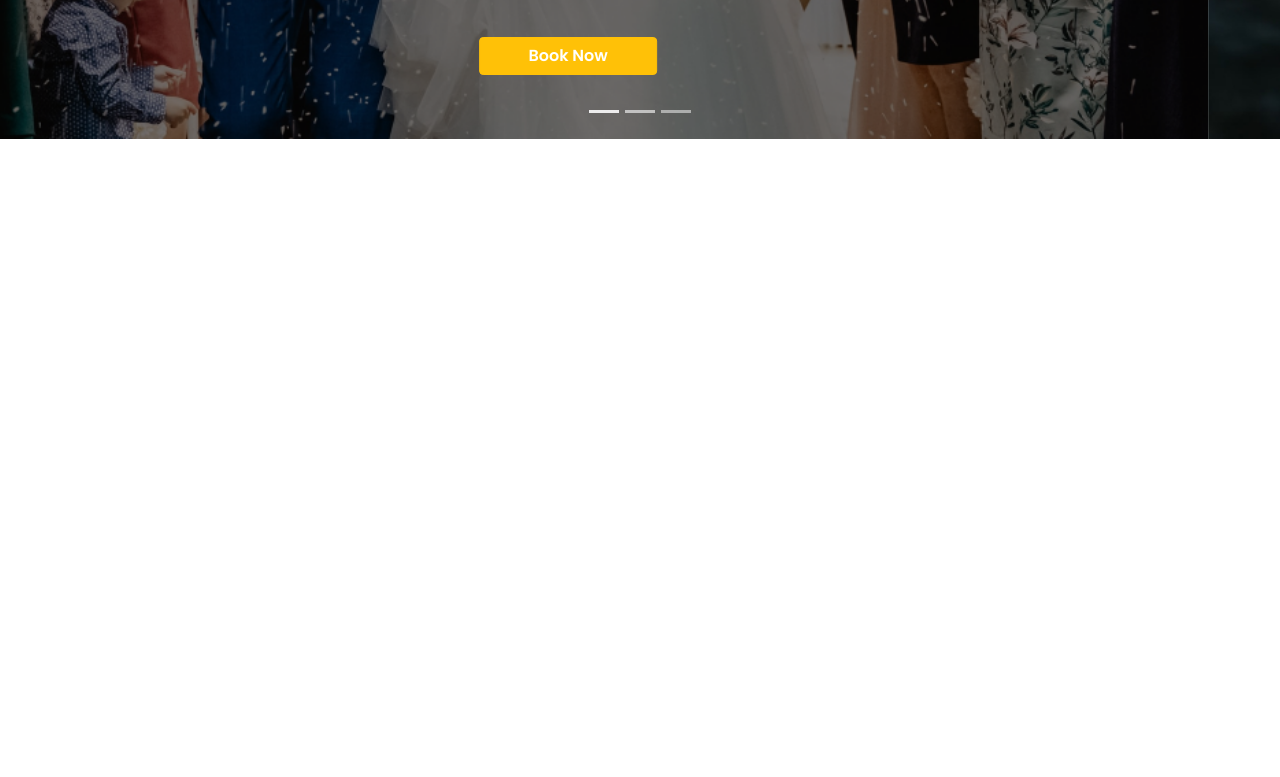
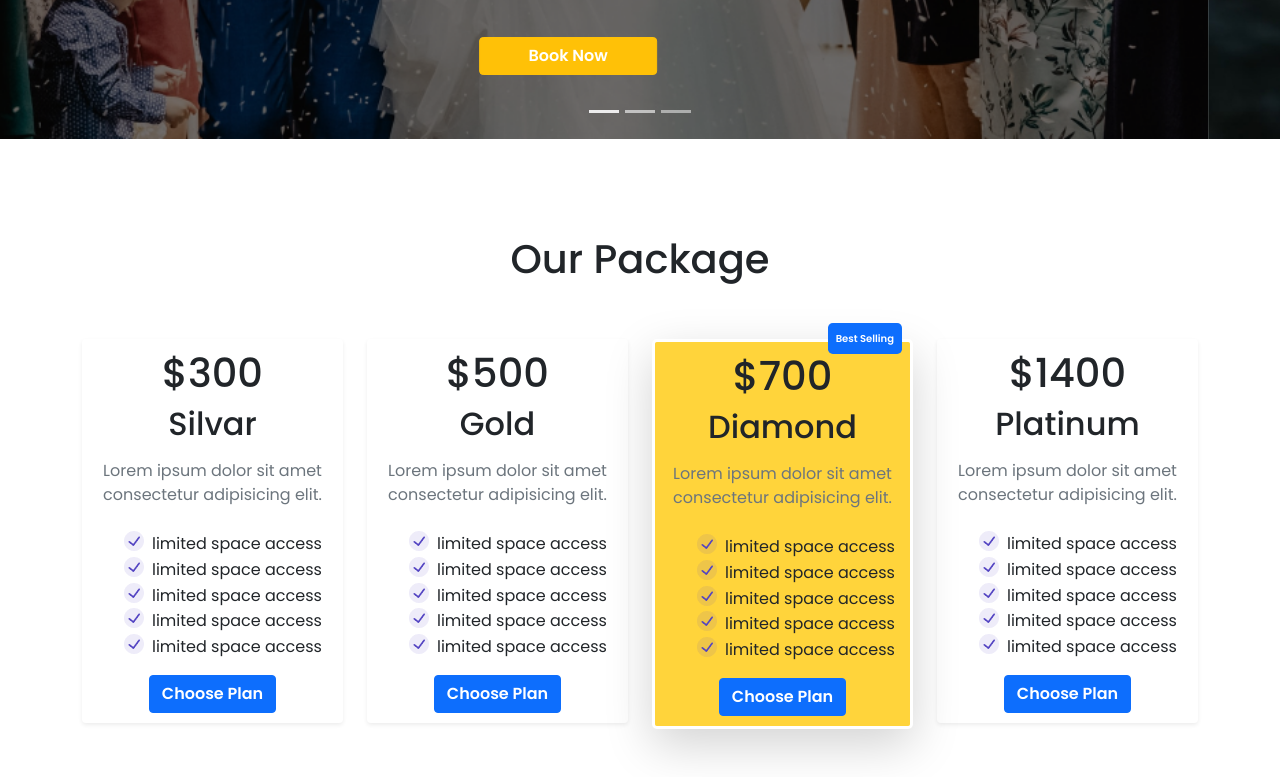
Before and after one commit to HayeulTanjib/Darbar-Hall, a plain HTML site: page index.html in a window 1280 px wide. Shown: the part 661-1438 px from the top of the page. Before the commit the page ends 800 px from the top, so only its background shows below. Drawn offline with nearby package versions, Linux system fonts and the light colour scheme.

Commit message:
Pricing section done

```diff
--- a/css/style.css
+++ b/css/style.css
@@ -6,6 +6,7 @@ body{
     font-family: 'Poppins', sans-serif;
 }
 
+/* Hero Section */
 .hero__section{
     min-height: 100vh;
 }
@@ -15,3 +16,32 @@ body{
     background-position: center;
     background-size: cover;
 }
+
+
+/* Pricing Table Section */
+.pricing__desc{
+    padding: 10px;
+}
+
+.pricing__desc ul li{
+    list-style: none;
+    background-image: url('../icons/check.png');
+    background-repeat: no-repeat;
+    padding-left: 28px;
+    line-height: 1.6;
+}
+
+.pricing__three{
+    background-color:#ffd43b;
+    position: relative;
+}
+
+.hot__tag{
+    position: absolute;
+    top: -19px;
+    right: 8px;
+}
+
+.hot__tag p{
+    font-size: 10px;
+}
--- a/index.html
+++ b/index.html
@@ -44,7 +44,6 @@
           </div>
 
           <div class="carousel-item my__image" style="background-image: url(img/banner2.jpg);" >
-            <!-- <img src="img/banner2.jpg" class="" alt="..."> -->
             <div class="carousel-caption">
             <h1>The <span class="text-warning">Best Venue</span> For Your Next Event</h1>
               <p class="pt-2">"Love is passion, obsession, someone you can't live without." — William Parrish</p>
@@ -71,6 +70,91 @@
 </section>
 
 
+<!-- Pricing Table -->
+
+<section class="pricing__section py-5">
+  <div class="container">
+      <h1 class="text-center py-5">Our Package</h1>
+      <div class="row">
+          <!-- pricing-1 -->
+          <div class="col-md-3">
+              <div class="pricing__desc text-center  shadow-sm rounded-2 ">
+                  <h1>$300</h1>
+                  <h2>Silvar</h2>
+                  <p class="text-muted fs-6 py-2">Lorem ipsum dolor sit amet consectetur adipisicing elit.</p>
+                  <ul  class="text-start">
+                      <li>limited space access</li>
+                      <li>limited space access</li>
+                      <li>limited space access</li>
+                      <li>limited space access</li>
+                      <li>limited space access</li>
+                  </ul>
+                  <a href="#" class="btn btn-primary fw-bold text-white">Choose Plan</a>
+              </div>
+          </div>
+
+                      <!-- pricing-2 -->
+                      <div class="col-md-3">
+                          <div class="pricing__desc text-center shadow-sm rounded-2 ">
+                              <h1>$500</h1>
+                              <h2>Gold</h2>
+                              <p class="text-muted fs-6 py-2">Lorem ipsum dolor sit amet consectetur adipisicing elit.</p>
+                              <ul  class="text-start">
+                                  <li>limited space access</li>
+                                  <li>limited space access</li>
+                                  <li>limited space access</li>
+                                  <li>limited space access</li>
+                                  <li>limited space access</li>
+                              </ul>
+                              <a href="#" class="btn btn-primary fw-bold text-white">Choose Plan</a>
+                          </div>
+                      </div>
+
+                  <!-- pricing-3 -->
+                  <div class="col-md-3">
+                      <div class="pricing__desc pricing__three text-center shadow-lg rounded-3 border border-3 border-white ">
+                          <h1>$700</h1>
+                          <h2>Diamond</h2>
+                          <p class="text-muted fs-6 py-2">Lorem ipsum dolor sit amet consectetur adipisicing elit.</p>
+                          <ul  class="text-start">
+                              <li>limited space access</li>
+                              <li>limited space access</li>
+                              <li>limited space access</li>
+                              <li>limited space access</li>
+                              <li>limited space access</li>
+                          </ul>
+                          <a href="#" class="btn btn-primary fw-bold text-white">Choose Plan</a>
+                          <div class="hot__tag">
+                              <p class="bg-primary text-white fw-bold p-2 rounded-3">Best Selling</p>
+                          </div>
+                      </div>
+                  </div>
+
+                  <!-- pricing-4 -->
+                  <div class="col-md-3">
+                      <div class="pricing__desc text-center shadow-sm rounded-2 ">
+                          <h1>$1400</h1>
+                          <h2>Platinum</h2>
+                          <p class="text-muted fs-6 py-2">Lorem ipsum dolor sit amet consectetur adipisicing elit.</p>
+                          <ul  class="text-start">
+                              <li>limited space access</li>
+                              <li>limited space access</li>
+                              <li>limited space access</li>
+                              <li>limited space access</li>
+                              <li>limited space access</li>
+                          </ul>
+                          <a href="#" class="btn btn-primary fw-bold text-white">Choose Plan</a>
+                      </div>
+             </div>
+      </div>
+  </div>
+</section>
+
+
+
+
+
+
 <script src="https://cdnjs.cloudflare.com/ajax/libs/bootstrap/5.1.3/js/bootstrap.min.js"></script> <!-- JS CDN -->
 </body>
 </html>
```
